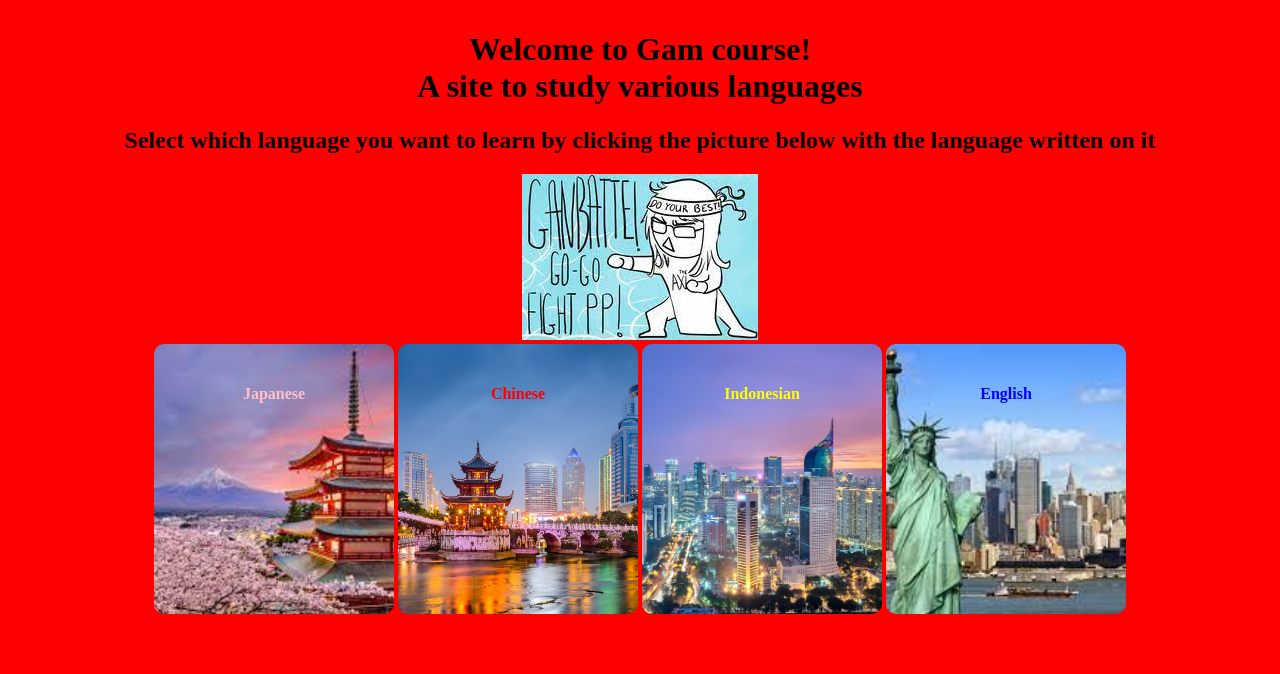
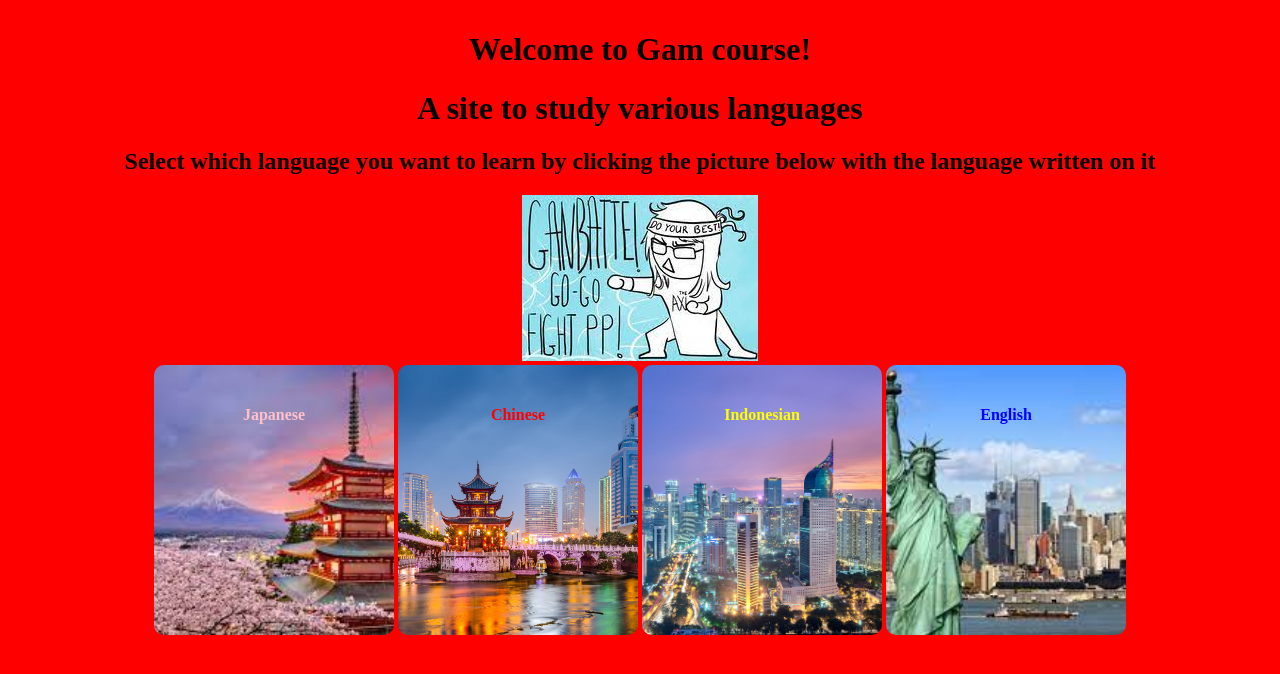
Before and after one commit to gamakagami/Educational-Gamification-App, a plain HTML site: page index.html in a window 1280 px wide. Shown: the part 78-752 px from the top of the page. Drawn offline with Linux system fonts and the light colour scheme.

Commit message:
index.html

```diff
--- a/index.html
+++ b/index.html
@@ -20,9 +20,8 @@
     </div>
     <div class="row">
     <div class="col">
-        <h1>Welcome to Gam course!<br>
-            A site to study various languages
-        </h1>
+        <h1>Welcome to Gam course!</h1>
+           <h1 class="pe"> A site to study various languages</h1>
         <h2>
             Select which language you want to learn by clicking the picture below with the language written on it
         </h2>
```
